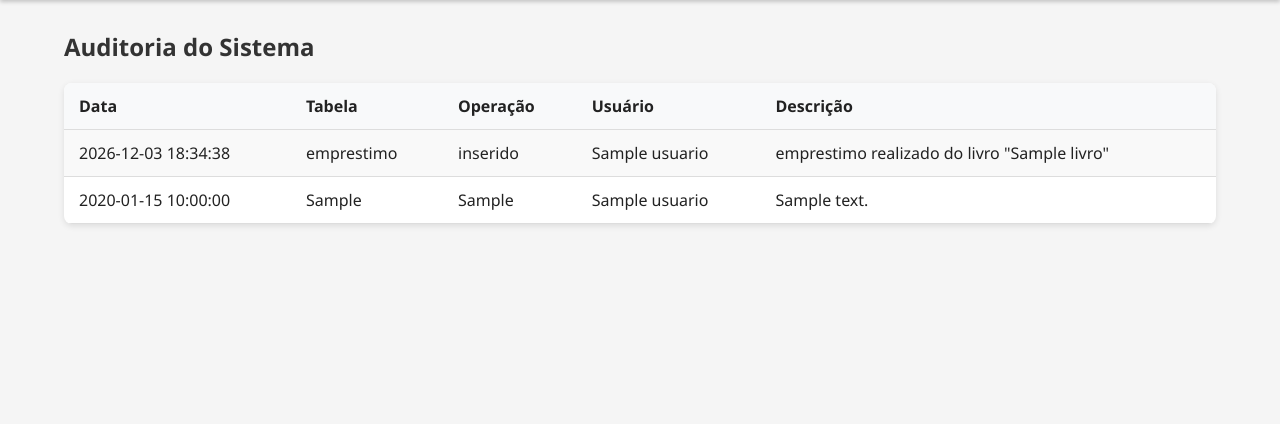
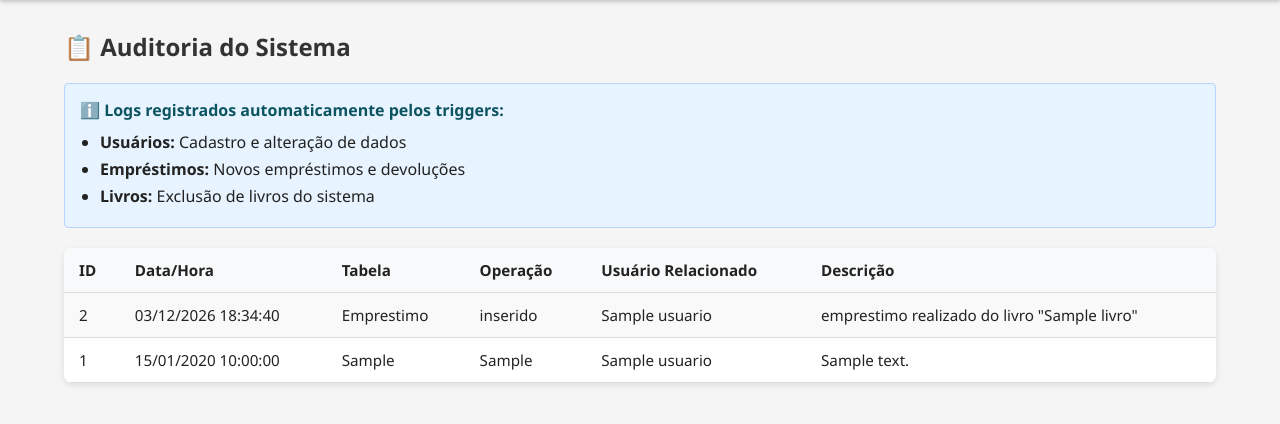
Before and after one commit to marcoscassian/BibliotecaBD, a Flask app: page /auditoria/ in a window 1280 px wide. Shown: the part 78-502 px from the top of the page. Run offline with Flask 3, Linux system fonts and the light colour scheme; tables that the repository leaves empty hold one stand-in row (values such as "Sample post"); parts of the project's set-up code (start-up, migrations or seed data) failed here and were passed over.

Commit message:
Enhance auditoria_list.html with additional log details
Updated the auditoria_list.html template to enhance the display of audit logs with additional information and improved styling.

```diff
--- a/templates/auditoria_list.html
+++ b/templates/auditoria_list.html
@@ -4,31 +4,102 @@
 
 {% block css %}
 <link rel="stylesheet" href="{{ url_for('static', filename='geral_list.css') }}">
+<style>
+    .badge {
+        padding: 4px 8px;
+        border-radius: 4px;
+        font-size: 0.85em;
+        font-weight: bold;
+    }
+    .badge-insert {
+        background-color: #28a745;
+        color: white;
+    }
+    .badge-update {
+        background-color: #ffc107;
+        color: #212529;
+    }
+    .badge-delete {
+        background-color: #dc3545;
+        color: white;
+    }
+    .tabela-auditoria {
+        font-size: 0.95em;
+    }
+    .tabela-auditoria td {
+        vertical-align: middle;
+    }
+    .info-triggers {
+        background-color: #e7f3ff;
+        border: 1px solid #b6d4fe;
+        border-radius: 4px;
+        padding: 15px;
+        margin-bottom: 20px;
+    }
+    .info-triggers h4 {
+        margin: 0 0 10px 0;
+        color: #0c5460;
+    }
+    .info-triggers ul {
+        margin: 0;
+        padding-left: 20px;
+    }
+    .info-triggers li {
+        margin-bottom: 5px;
+    }
+</style>
 {% endblock %}
 
 {% block content %}
 <div class="topo">
-    <h2>Auditoria do Sistema</h2>
+    <h2>📋 Auditoria do Sistema</h2>
 </div>
 
-<table class="tabela">
+<div class="info-triggers">
+    <h4>ℹ️ Logs registrados automaticamente pelos triggers:</h4>
+    <ul>
+        <li><strong>Usuários:</strong> Cadastro e alteração de dados</li>
+        <li><strong>Empréstimos:</strong> Novos empréstimos e devoluções</li>
+        <li><strong>Livros:</strong> Exclusão de livros do sistema</li>
+    </ul>
+</div>
+
+<table class="tabela tabela-auditoria">
     <thead>
         <tr>
-            <th>Data</th>
+            <th>ID</th>
+            <th>Data/Hora</th>
             <th>Tabela</th>
             <th>Operação</th>
-            <th>Usuário</th>
+            <th>Usuário Relacionado</th>
             <th>Descrição</th>
         </tr>
     </thead>
     <tbody>
         {% for log in logs %}
         <tr>
-            <td>{{ log.data_operacao }}</td>
-            <td>{{ log.tabela_afetada }}</td>
-            <td>{{ log.operacao }}</td>
+            <td>{{ log.id_log }}</td>
+            <td>{{ log.data_operacao.strftime('%d/%m/%Y %H:%M:%S') if log.data_operacao else '-' }}</td>
+            <td>{{ log.tabela_afetada | capitalize }}</td>
+            <td>
+                {% if log.operacao == 'INSERT' %}
+                    <span class="badge badge-insert">INSERT</span>
+                {% elif log.operacao == 'UPDATE' %}
+                    <span class="badge badge-update">UPDATE</span>
+                {% elif log.operacao == 'DELETE' %}
+                    <span class="badge badge-delete">DELETE</span>
+                {% else %}
+                    {{ log.operacao }}
+                {% endif %}
+            </td>
             <td>{{ log.nome_usuario or "—" }}</td>
             <td>{{ log.descricao }}</td>
+        </tr>
+        {% else %}
+        <tr>
+            <td colspan="6" style="text-align: center; padding: 20px; color: #666;">
+                Nenhum log de auditoria registrado ainda.
+            </td>
         </tr>
         {% endfor %}
     </tbody>
```
